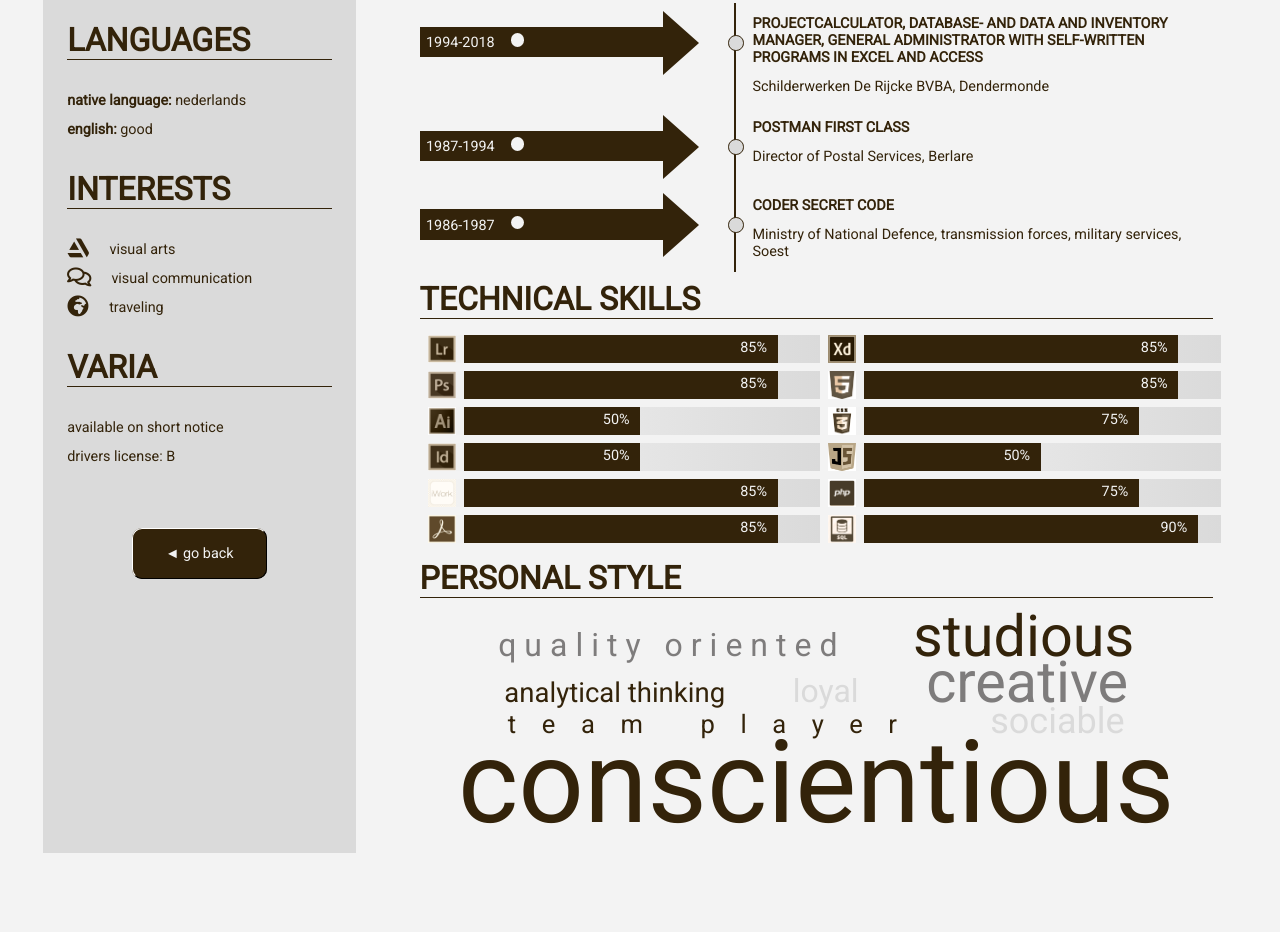
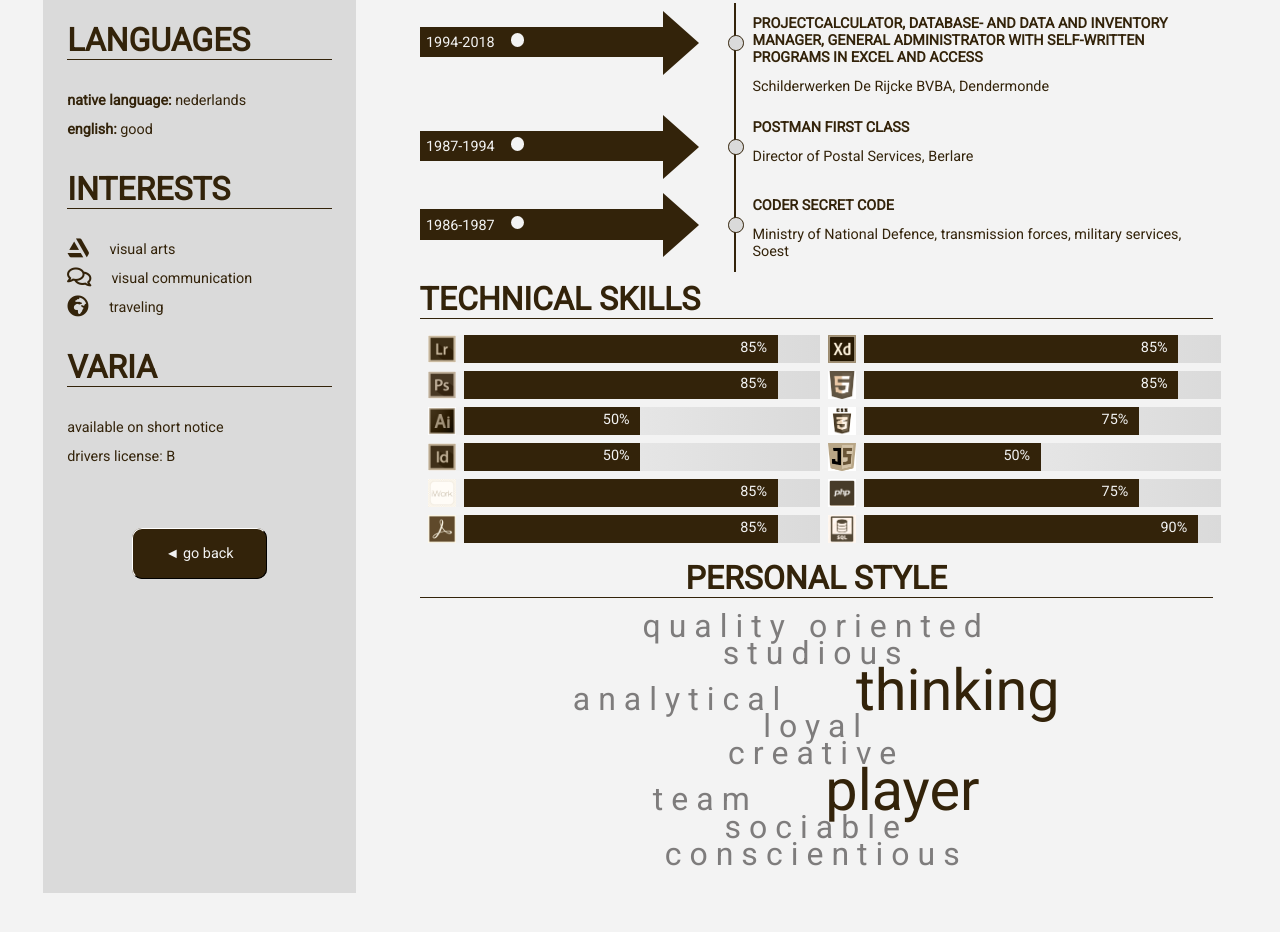
Before and after one commit to DannyEeraerts/AboutMe, a plain HTML site: page cv.html in a window 1280 px wide. Shown: the part 757-1689 px from the top of the page. Before the commit the page ends 1653 px from the top, so only its background shows below. Drawn offline with Linux system fonts and the light colour scheme.

Commit message:
change wordcloud

```diff
--- a/cv.html
+++ b/cv.html
@@ -8,7 +8,7 @@
         <meta name ="keywords" content = "Danny Eeraerts, EDweb&amp;photoSTUDIO" />
         <meta name ="author" content = "Danny Eeraerts" />
         <link rel="stylesheet" href="cvstyle.css"></link>
-        <link rel='icon' href='favicon.ico' type='image/x-icon'/ >
+        <link rel="shortcut icon" type="image/png" href="images/favicon.png">
         <link href="https://fonts.googleapis.com/css?family=Roboto&display=swap" rel="stylesheet">
         <link rel="stylesheet" href="https://use.fontawesome.com/releases/v5.7.0/css/all.css">
     </head>
@@ -181,17 +181,35 @@
                         </section>
                     </section>
                 </section>
-                <section class="style cloud">
+                <section class="wordcloud">
                     <h3>personal style</h3>
-                    <section class="wordcloud">
-                        <p>quality oriented</p>
-                        <p>studious</p>
-                        <p>analytical thinking</p>
-                        <p>loyal</p>
-                        <p>creative</p>
-                        <p>team player</p>
-                        <p>sociable</p>
-                        <p>conscientious</p>
+                    <section class="personal cloud">
+                        <div class="one all">
+                            <p >quality oriented</p>
+                        </div>
+                        <div class="two all">
+                            <p>studious</p>
+                        </div>
+                        <div class="three all">
+                            <p>analytical</p>
+                            <p>thinking</p>
+                        </div>
+                        <div class ="four all">
+                            <p>loyal</p>
+                        </div>
+                        <div class= "five all">
+                            <p>creative</p>
+                        </div>
+                        <div class= "six all">
+                            <p>team</p>
+                            <p>player</p>
+                        </div>
+                        <div class= "seven all">
+                            <p>sociable</p>
+                        </div>
+                        <div class ="eight all">
+                            <p>conscientious</p>
+                        </div>
                     </section>
                 </section>
             </section>
```
